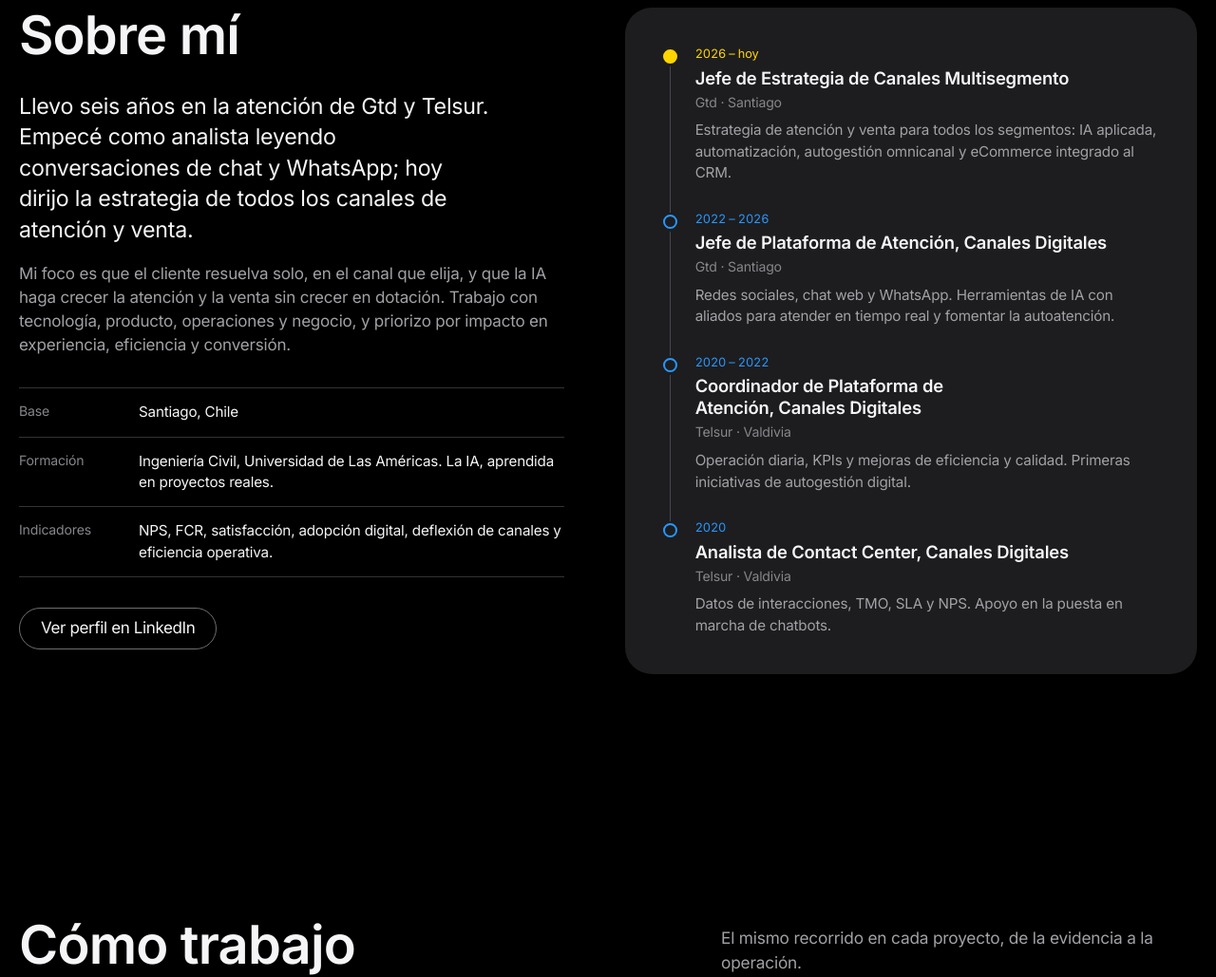
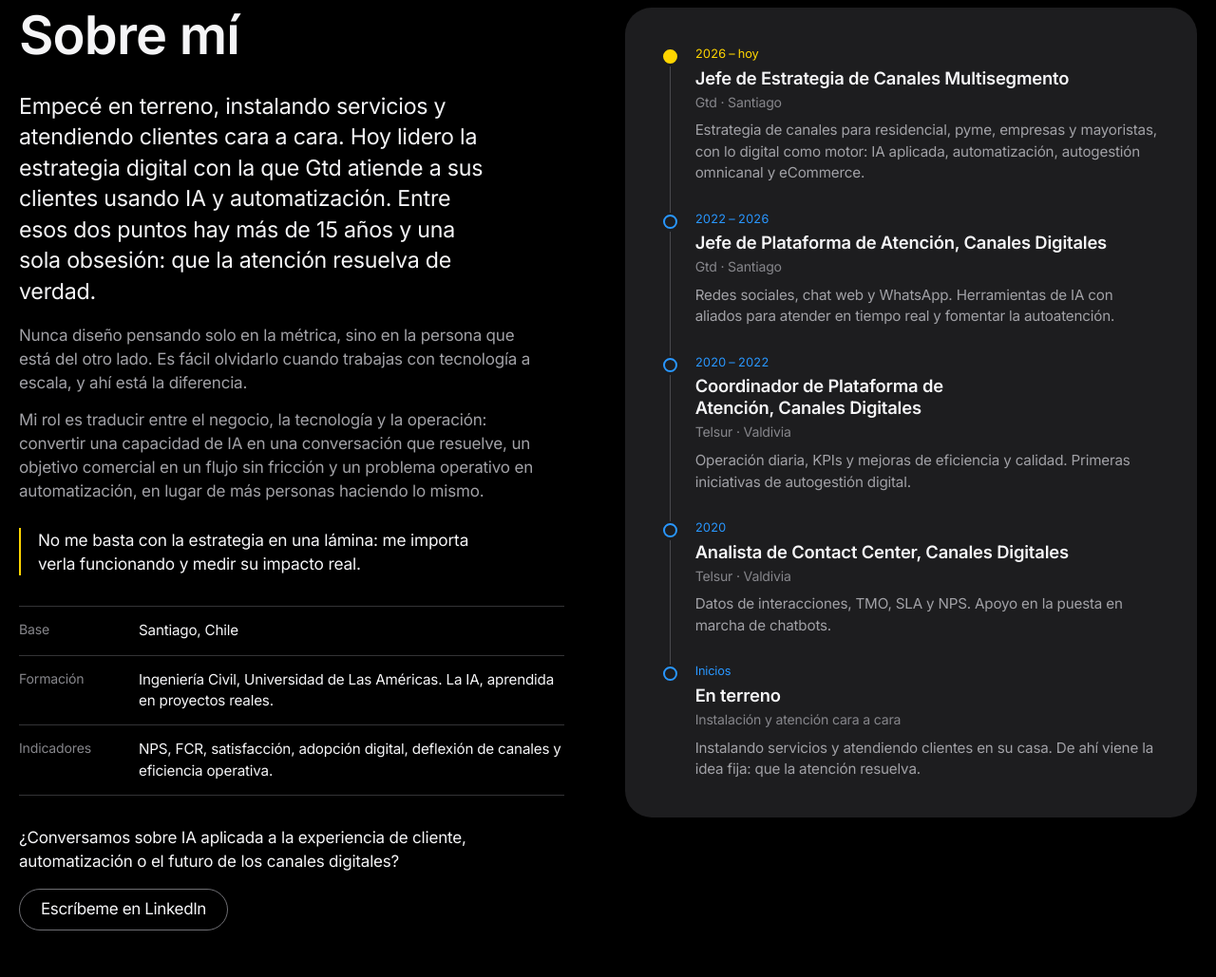
Before and after one commit to CloudCesar/portafolio, a plain HTML site: page portafolio-web/index.html in a window 1280 px wide. Shown: the part 920-1949 px from the top of the page at 95% size. Drawn offline with Linux system fonts and the light colour scheme; animation ran at ten frames a second.

Commit message:
Usa el Acerca de de César en la sección Sobre mí
Co-Authored-By: Claude Opus 5.5 <noreply@anthropic.com>

```diff
--- a/portafolio-web/index.html
+++ b/portafolio-web/index.html
@@ -621,7 +621,9 @@ footer { border-top: 0; }
 .about { display: grid; grid-template-columns: minmax(0, 1fr) minmax(0, 1.05fr); gap: 64px; align-items: start; }
 .about h2 { font-size: clamp(2.25rem, 5vw, 3.5rem); font-weight: 600; letter-spacing: -0.015em; line-height: 1.07; margin-bottom: 28px; }
 .about-lead { font-size: clamp(1.2rem, 2vw, 1.45rem); line-height: 1.4; letter-spacing: -0.01em; margin-bottom: 18px; max-width: 34ch; }
-.about-txt > p:not(.about-lead) { color: var(--muted); max-width: 52ch; }
+.about-txt > p:not(.about-lead) { color: var(--muted); max-width: 52ch; margin-bottom: 14px; }
+.about-q { margin: 26px 0 0; padding-left: 18px; border-left: 2px solid var(--mandarina); font-size: 1.08rem; line-height: 1.45; max-width: 44ch; }
+.about-txt > p.about-cta { color: var(--ink); margin: 0 0 16px; }
 .about-facts { margin: 32px 0; border-top: 1px solid var(--line); }
 .about-facts div { display: grid; grid-template-columns: 110px minmax(0, 1fr); gap: 16px; padding: 14px 0; border-bottom: 1px solid var(--line); }
 .about-facts dt { font-size: 0.88rem; color: var(--dim); }
@@ -740,20 +742,24 @@ footer a:hover { text-decoration: underline; }
       <div class="about">
         <div class="about-txt">
           <h2>Sobre mí</h2>
-          <p class="about-lead">Llevo seis años en la atención de Gtd y Telsur. Empecé como analista leyendo conversaciones de chat y WhatsApp; hoy dirijo la estrategia de todos los canales de atención y venta.</p>
-          <p>Mi foco es que el cliente resuelva solo, en el canal que elija, y que la IA haga crecer la atención y la venta sin crecer en dotación. Trabajo con tecnología, producto, operaciones y negocio, y priorizo por impacto en experiencia, eficiencia y conversión.</p>
+          <p class="about-lead">Empecé en terreno, instalando servicios y atendiendo clientes cara a cara. Hoy lidero la estrategia digital con la que Gtd atiende a sus clientes usando IA y automatización. Entre esos dos puntos hay más de 15 años y una sola obsesión: que la atención resuelva de verdad.</p>
+          <p>Nunca diseño pensando solo en la métrica, sino en la persona que está del otro lado. Es fácil olvidarlo cuando trabajas con tecnología a escala, y ahí está la diferencia.</p>
+          <p>Mi rol es traducir entre el negocio, la tecnología y la operación: convertir una capacidad de IA en una conversación que resuelve, un objetivo comercial en un flujo sin fricción y un problema operativo en automatización, en lugar de más personas haciendo lo mismo.</p>
+          <blockquote class="about-q">No me basta con la estrategia en una lámina: me importa verla funcionando y medir su impacto real.</blockquote>
           <dl class="about-facts">
             <div><dt>Base</dt><dd>Santiago, Chile</dd></div>
             <div><dt>Formación</dt><dd>Ingeniería Civil, Universidad de Las Américas. La IA, aprendida en proyectos reales.</dd></div>
             <div><dt>Indicadores</dt><dd>NPS, FCR, satisfacción, adopción digital, deflexión de canales y eficiencia operativa.</dd></div>
           </dl>
-          <a class="btn-g" href="https://www.linkedin.com/in/cesar-osoriotorres" target="_blank" rel="noopener">Ver perfil en LinkedIn</a>
+          <p class="about-cta">¿Conversamos sobre IA aplicada a la experiencia de cliente, automatización o el futuro de los canales digitales?</p>
+          <a class="btn-g" href="https://www.linkedin.com/in/cesar-osoriotorres" target="_blank" rel="noopener">Escríbeme en LinkedIn</a>
         </div>
         <ol class="path" aria-label="Trayectoria">
-          <li class="now"><span class="yr">2026 – hoy</span><h3>Jefe de Estrategia de Canales Multisegmento</h3><span class="org">Gtd · Santiago</span><p>Estrategia de atención y venta para todos los segmentos: IA aplicada, automatización, autogestión omnicanal y eCommerce integrado al CRM.</p></li>
+          <li class="now"><span class="yr">2026 – hoy</span><h3>Jefe de Estrategia de Canales Multisegmento</h3><span class="org">Gtd · Santiago</span><p>Estrategia de canales para residencial, pyme, empresas y mayoristas, con lo digital como motor: IA aplicada, automatización, autogestión omnicanal y eCommerce.</p></li>
           <li><span class="yr">2022 – 2026</span><h3>Jefe de Plataforma de Atención, Canales Digitales</h3><span class="org">Gtd · Santiago</span><p>Redes sociales, chat web y WhatsApp. Herramientas de IA con aliados para atender en tiempo real y fomentar la autoatención.</p></li>
           <li><span class="yr">2020 – 2022</span><h3>Coordinador de Plataforma de Atención, Canales Digitales</h3><span class="org">Telsur · Valdivia</span><p>Operación diaria, KPIs y mejoras de eficiencia y calidad. Primeras iniciativas de autogestión digital.</p></li>
           <li><span class="yr">2020</span><h3>Analista de Contact Center, Canales Digitales</h3><span class="org">Telsur · Valdivia</span><p>Datos de interacciones, TMO, SLA y NPS. Apoyo en la puesta en marcha de chatbots.</p></li>
+          <li><span class="yr">Inicios</span><h3>En terreno</h3><span class="org">Instalación y atención cara a cara</span><p>Instalando servicios y atendiendo clientes en su casa. De ahí viene la idea fija: que la atención resuelva.</p></li>
         </ol>
       </div>
     </div>
```
